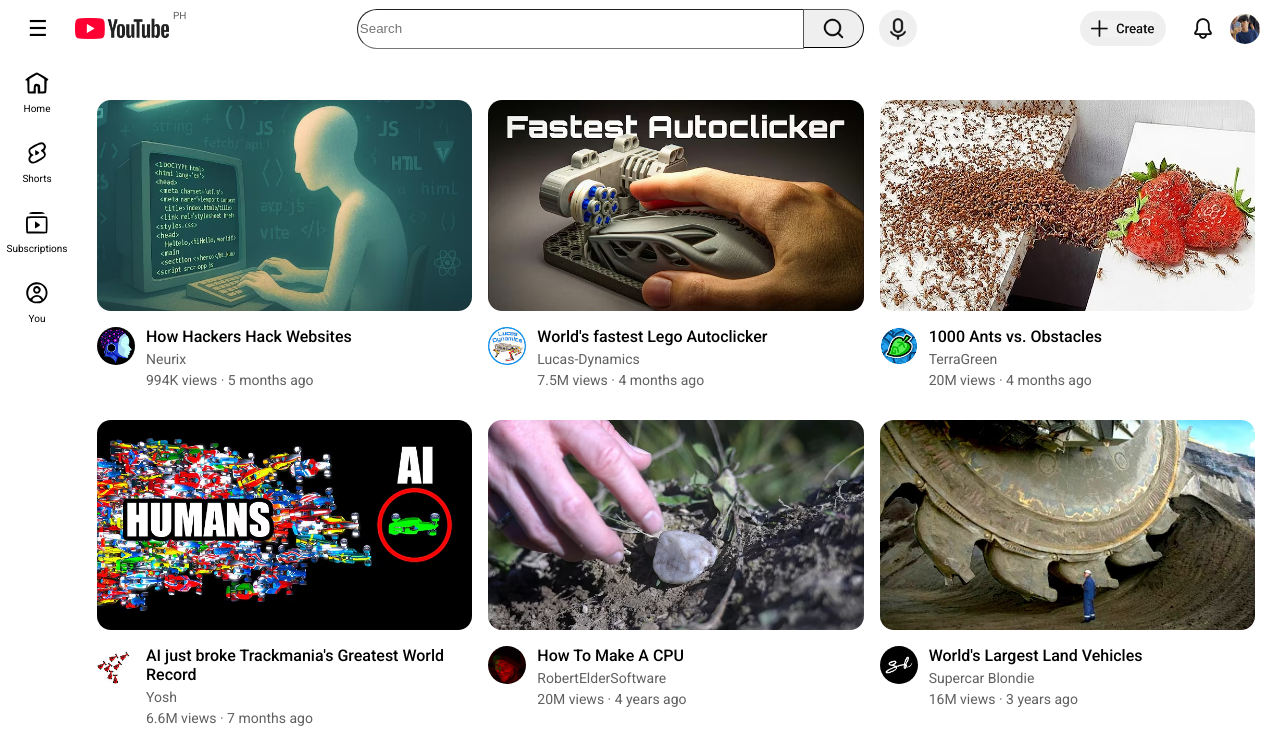
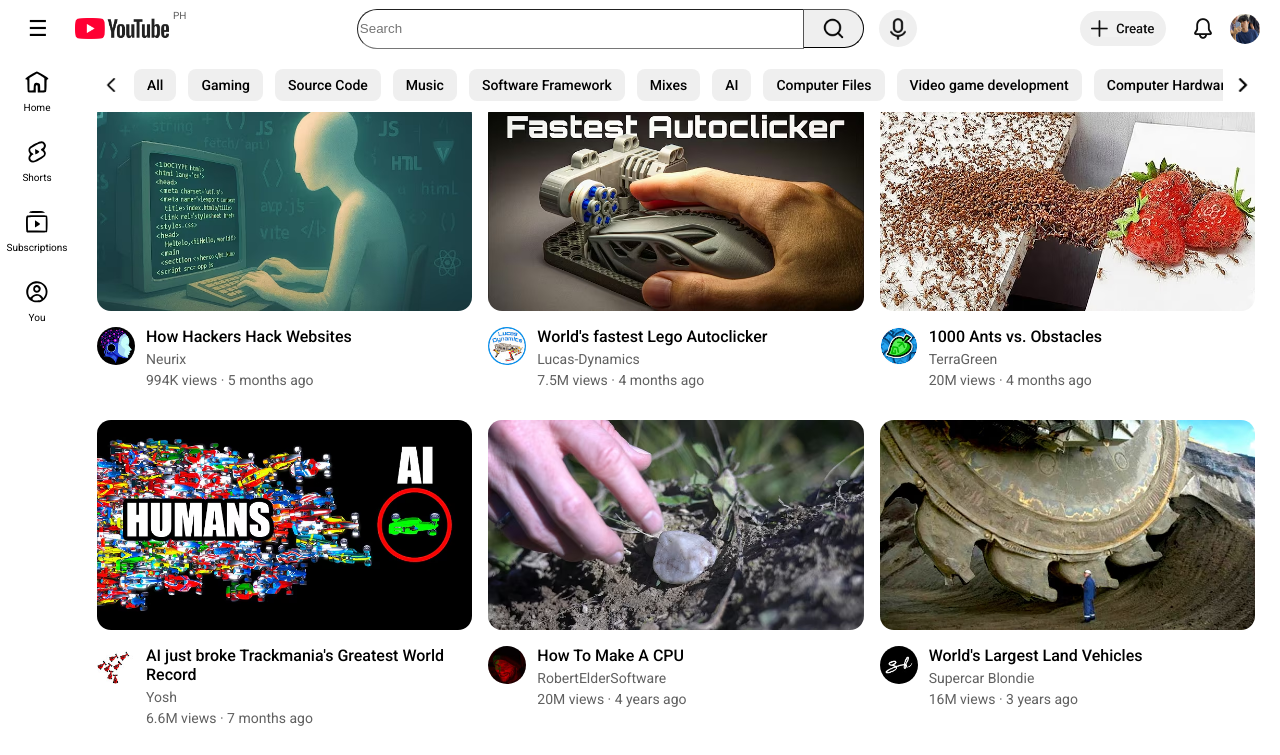
Before and after one commit to Jornalism/YouTube-Clone, a plain HTML site: page index.html in a window 1280 px wide. Shown: the top 755 px of the page. Drawn offline with Linux system fonts and the light colour scheme.

Commit message:
add subheader nav, modified index and sidebar-style

```diff
--- a/index.html
+++ b/index.html
@@ -7,6 +7,7 @@
     <link rel="stylesheet" href="styles/general-style.css" />
     <link rel="stylesheet" href="styles/header-style.css" />
     <link rel="stylesheet" href="styles/sidebar-style.css" />
+    <link rel="stylesheet" href="styles/subheader-style.css" />
 
     <link rel="preconnect" href="https://fonts.googleapis.com" />
     <link rel="preconnect" href="https://fonts.gstatic.com" crossorigin />
@@ -25,47 +26,100 @@
         <p class="ph-text">PH</p>
       </div>
       <div class="middle-section">
-        <input class="search-bar" type="text" placeholder="Search">
+        <input class="search-bar" type="text" placeholder="Search" />
         <button class="btn-search">
-          <img class="search-icon" src="header-icon/search-icon.png" alt="voice">
+          <img
+            class="search-icon"
+            src="header-icon/search-icon.png"
+            alt="voice"
+          />
         </button>
         <button class="btn-voice">
-          <img class="voice-icon" src="header-icon/voice-icon.png" alt="voice">
+          <img
+            class="voice-icon"
+            src="header-icon/voice-icon.png"
+            alt="voice"
+          />
         </button>
       </div>
       <div class="right-section">
         <button class="btn-create">
-          <img class="create-icon" src="header-icon/create-icon.png" alt="create">
+          <img
+            class="create-icon"
+            src="header-icon/create-icon.png"
+            alt="create"
+          />
         </button>
-        <img class="notification-icon" src="header-icon/notification-icon.png" alt="notification" >
-        <img class="channel-profile-pic" src="header-icon/channel-profie-pic.jpg" alt="Channel Profile Picture">
+        <img
+          class="notification-icon"
+          src="header-icon/notification-icon.png"
+          alt="notification"
+        />
+        <img
+          class="channel-profile-pic"
+          src="header-icon/channel-profie-pic.jpg"
+          alt="Channel Profile Picture"
+        />
       </div>
     </header>
 
+    <subheader class="subheader">
+      <div class="left-arrow">
+        <button class="btn-nav-left">
+        <img class="img-header-icon" src="subheader-icon/left-back.png" alt="">
+      </button>
+      </div>
+
+
+      <div class="middle-recommendations">
+        <button class="btn-subheader">All</button>
+        <button class="btn-subheader">Gaming</button>
+        <button class="btn-subheader">Source Code</button>
+        <button class="btn-subheader">Music</button>
+        <button class="btn-subheader">Software Framework</button>
+        <button class="btn-subheader">Mixes</button>
+        <button class="btn-subheader">AI</button>
+        <button class="btn-subheader">Computer Files</button>
+        <button class="btn-subheader">Video game development</button>
+        <button class="btn-subheader">Computer Hardware</button>
+        <button class="btn-subheader">Animation</button>
+        <button class="btn-subheader">Web Development</button>
+        <button class="btn-subheader">Data Structures</button>
+      </div>
+
+      <div class="right-arrow">
+        <button class="btn-nav-right">
+        <img class="img-header-icon" src="subheader-icon/right-next.png" alt="">
+      </button>
+      </div>
+
+    </subheader>
+
     <div class="sidebar">
       <div class="sidebar-links">
-        <img src="sidebar-icon/home-icon.svg" alt="Home">
+        <img src="sidebar-icon/home-icon.svg" alt="Home" />
         <div>Home</div>
       </div>
       <div class="sidebar-links">
-        <img src="sidebar-icon/shorts-icon.svg" alt="Shorts">
+        <img src="sidebar-icon/shorts-icon.svg" alt="Shorts" />
         <div>Shorts</div>
       </div>
       <div class="sidebar-links">
-        <img src="sidebar-icon/subcribe-icon.svg" alt="Subscriptions">
+        <img src="sidebar-icon/subcribe-icon.svg" alt="Subscriptions" />
         <div>Subscriptions</div>
       </div>
       <div class="sidebar-links">
-        <img src="sidebar-icon/you-icon.svg" alt="you">
+        <img src="sidebar-icon/you-icon.svg" alt="you" />
         <div>You</div>
       </div>
     </div>
 
     <div class="video-grid">
-
-
-      <a href="https://www.youtube.com/watch?v=oWRI6xKEZMk&t=21s" target="_blank" class="video-link">
-
+      <a
+        href="https://www.youtube.com/watch?v=oWRI6xKEZMk&t=21s"
+        target="_blank"
+        class="video-link"
+      >
         <div class="video-preview">
           <div class="video-img-container">
             <img
@@ -90,12 +144,13 @@
             </div>
           </div>
         </div>
-
       </a>
 
-
-      <a href="https://www.youtube.com/watch?v=JmQeSDkcNjc" target="_blank" class="video-link">
-
+      <a
+        href="https://www.youtube.com/watch?v=JmQeSDkcNjc"
+        target="_blank"
+        class="video-link"
+      >
         <div class="video-preview">
           <div class="video-img-container">
             <img
@@ -121,10 +176,7 @@
             </div>
           </div>
         </div>
-
       </a>
-
-
 
       <div class="video-preview">
         <div class="video-img-container">
@@ -152,7 +204,6 @@
         </div>
       </div>
 
-
       <div class="video-preview">
         <div class="video-img-container">
           <img
@@ -172,13 +223,14 @@
           </div>
 
           <div class="video-info">
-            <p class="video-title">AI just broke Trackmania's Greatest World Record</p>
+            <p class="video-title">
+              AI just broke Trackmania's Greatest World Record
+            </p>
             <p class="video-name">Yosh</p>
             <p class="video-stats">6.6M views &#183; 7 months ago</p>
           </div>
         </div>
       </div>
-
 
       <div class="video-preview">
         <div class="video-img-container">
@@ -205,7 +257,6 @@
         </div>
       </div>
 
-
       <div class="video-preview">
         <div class="video-img-container">
           <img
@@ -231,7 +282,6 @@
         </div>
       </div>
 
-
       <div class="video-preview">
         <div class="video-img-container">
           <img
@@ -250,20 +300,18 @@
           </div>
 
           <div class="video-info">
-            <p class="video-title">I Snuck A Olympian Into A Highschool Track Meet</p>
+            <p class="video-title">
+              I Snuck A Olympian Into A Highschool Track Meet
+            </p>
             <p class="video-name">Tibz</p>
             <p class="video-stats">6.5M views &#183; 1 month ago</p>
           </div>
         </div>
       </div>
 
-
       <div class="video-preview">
         <div class="video-img-container">
-          <img
-            class="video-img"
-            src="video-img/10,000.avif"
-          />
+          <img class="video-img" src="video-img/10,000.avif" />
         </div>
 
         <div class="info-grid">
@@ -275,13 +323,14 @@
           </div>
 
           <div class="video-info">
-            <p class="video-title">How to Make $10,000 While Still Going to School</p>
+            <p class="video-title">
+              How to Make $10,000 While Still Going to School
+            </p>
             <p class="video-name">Mark Tilbury</p>
             <p class="video-stats">9.9M views &#183; 1 year ago</p>
           </div>
         </div>
       </div>
-
 
       <div class="video-preview">
         <div class="video-img-container">
@@ -308,7 +357,6 @@
         </div>
       </div>
 
-
       <div class="video-preview">
         <div class="video-img-container">
           <img
@@ -334,7 +382,6 @@
         </div>
       </div>
 
-
       <div class="video-preview">
         <div class="video-img-container">
           <img
@@ -353,13 +400,14 @@
           </div>
 
           <div class="video-info">
-            <p class="video-title">Simulating a Mud Shrimp Colony for 100 Days</p>
+            <p class="video-title">
+              Simulating a Mud Shrimp Colony for 100 Days
+            </p>
             <p class="video-name">Fish Tale</p>
             <p class="video-stats">1.1M views &#183; 2 months ago</p>
           </div>
         </div>
       </div>
-
 
       <div class="video-preview">
         <div class="video-img-container">
@@ -386,7 +434,6 @@
         </div>
       </div>
 
-
       <div class="video-preview">
         <div class="video-img-container">
           <img
@@ -411,7 +458,6 @@
           </div>
         </div>
       </div>
-
 
       <div class="video-preview">
         <div class="video-img-container">
@@ -438,7 +484,6 @@
         </div>
       </div>
 
-
       <div class="video-preview">
         <div class="video-img-container">
           <img
@@ -457,13 +502,14 @@
           </div>
 
           <div class="video-info">
-            <p class="video-title">How to Sleep LESS Hours and wake up FRESH (Science-Backed)</p>
+            <p class="video-title">
+              How to Sleep LESS Hours and wake up FRESH (Science-Backed)
+            </p>
             <p class="video-name">simple, actually</p>
             <p class="video-stats">3.1M views &#183; 5 months ago</p>
           </div>
         </div>
       </div>
-
 
       <div class="video-preview">
         <div class="video-img-container">
@@ -490,7 +536,6 @@
         </div>
       </div>
 
-
       <div class="video-preview">
         <div class="video-img-container">
           <img
@@ -509,13 +554,14 @@
           </div>
 
           <div class="video-info">
-            <p class="video-title">Why Did Prehistoric Oceans Have So Many Giants</p>
+            <p class="video-title">
+              Why Did Prehistoric Oceans Have So Many Giants
+            </p>
             <p class="video-name">BeyondTheBlue</p>
             <p class="video-stats">1.8M views &#183; 4 months ago</p>
           </div>
         </div>
       </div>
-
 
       <div class="video-preview">
         <div class="video-img-container">
@@ -542,7 +588,6 @@
         </div>
       </div>
 
-
       <div class="video-preview">
         <div class="video-img-container">
           <img
@@ -567,7 +612,6 @@
           </div>
         </div>
       </div>
-
 
       <div class="video-preview">
         <div class="video-img-container">
@@ -594,7 +638,6 @@
         </div>
       </div>
 
-
       <div class="video-preview">
         <div class="video-img-container">
           <img
@@ -619,7 +662,6 @@
           </div>
         </div>
       </div>
-
 
       <div class="video-preview">
         <div class="video-img-container">
@@ -646,7 +688,6 @@
         </div>
       </div>
 
-
       <div class="video-preview">
         <div class="video-img-container">
           <img
@@ -672,7 +713,6 @@
         </div>
       </div>
 
-
       <div class="video-preview">
         <div class="video-img-container">
           <img
@@ -691,15 +731,14 @@
           </div>
 
           <div class="video-info">
-            <p class="video-title">Casting a Brass Karambit: From Molten Metal to a Perfect Blade</p>
+            <p class="video-title">
+              Casting a Brass Karambit: From Molten Metal to a Perfect Blade
+            </p>
             <p class="video-name">Supercar Blondie</p>
             <p class="video-stats">35M views &#183; 1 month ago</p>
           </div>
         </div>
       </div>
-
-
-
     </div>
   </body>
 </html>
--- a/styles/sidebar-style.css
+++ b/styles/sidebar-style.css
@@ -2,7 +2,7 @@
     background-color: white;
     color: black;
     position: fixed;
-    top: 58px;
+    top: 57px;
     left: 0;
     bottom: 0;
     width: 64px;
--- /dev/null
+++ b/styles/subheader-style.css
@@ -0,0 +1,66 @@
+.subheader {
+  position: fixed;
+  top: 57px;
+  left: 74px;
+  right: 0;
+  height: 55px;
+  display: flex;
+  align-items: center;
+  background: white;
+  z-index: 90;
+  padding: 0 17px;
+}
+
+.right-arrow {
+  display: flex;
+  align-items: center;
+  position: relative;
+}
+
+.middle-recommendations {
+  display: flex;
+  align-items: center;
+  gap: 12px;
+
+  flex: 1;
+  overflow: hidden;
+}
+
+.btn-subheader {
+  border: none;
+  height: 32px;
+  font-family: Roboto;
+  font-weight: 500;
+  border-radius: 8px;
+  font-size: 14px;
+  padding: 0 13px;
+  white-space: nowrap;
+
+}
+
+.btn-nav-left,
+.btn-nav-right {
+  height: 38px;
+  border: none;
+  background: white;
+  cursor: pointer;
+  z-index: 80;
+  background-color: white;
+  padding: 4px 13px 0 13px;
+  border-radius: 25px;
+}
+
+.btn-nav-left:hover,
+.btn-nav-right:hover {
+  background-color: rgb(239, 239, 239);
+}
+
+.btn-nav-left {
+  margin-right: 3px;
+}
+
+
+
+.img-header-icon {
+  height: 14px;
+}
```
Also changed, not shown: subheader-icon/left-back.png (added), subheader-icon/right-next.png (added). Lines whose indentation alone changed are shown as unchanged.
